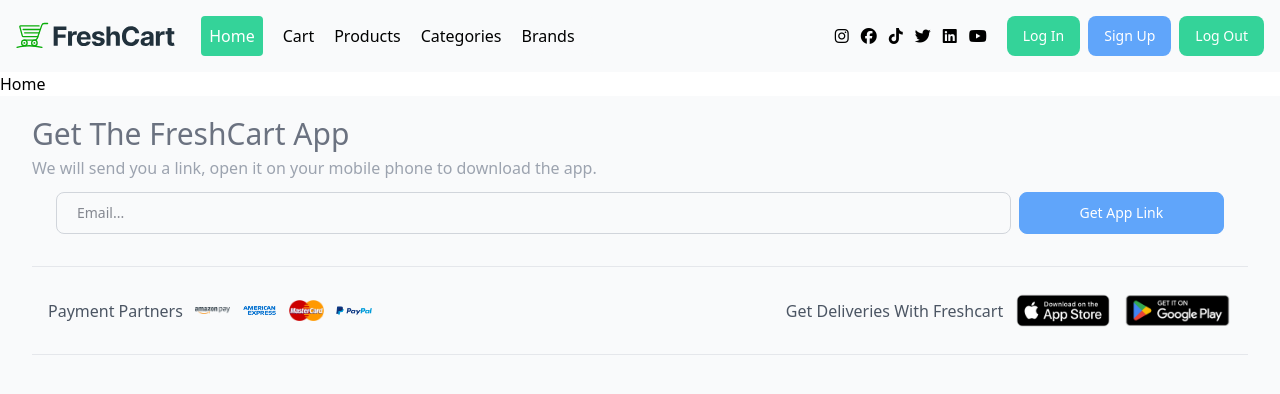
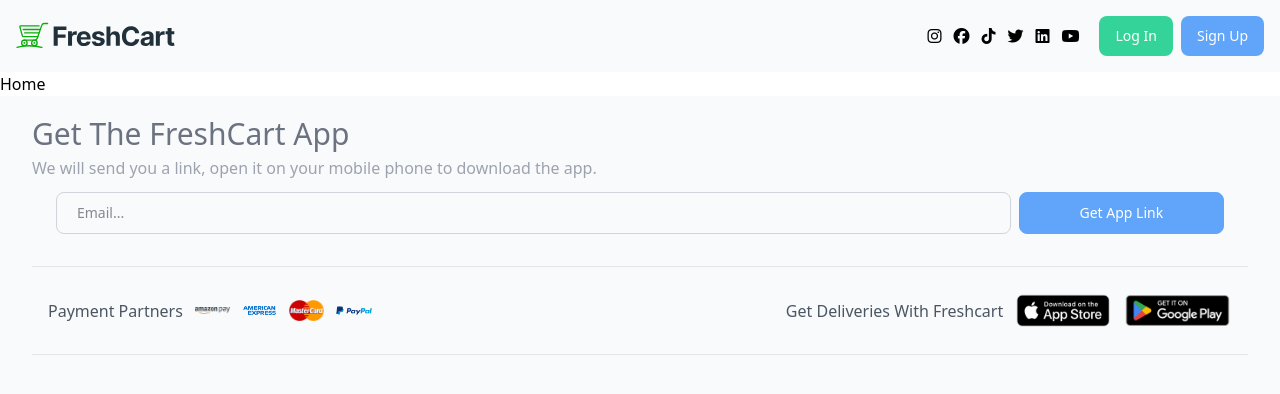
Before and after one commit to mazenamr07/E-Commerce, a React (Vite) app: page / in a window 1280 px wide. Shown: the top 394 px of the page. Built offline with nearby package versions, Linux system fonts and the light colour scheme.

Commit message:
added auth, token

```diff
--- a/src/App.jsx
+++ b/src/App.jsx
@@ -9,6 +9,7 @@ import Brands from "./components/Brands/Brands";
 import Login from "./components/Login/Login";
 import Register from "./components/Register/Register";
 import Error from "./components/Error/Error";
+import AuthContextProvider from "./context/AuthContext";
 
 const routes = createBrowserRouter([
   {
@@ -30,7 +31,9 @@ const routes = createBrowserRouter([
 export default function App() {
   return (
     <>
-      <RouterProvider router={routes} />
+      <AuthContextProvider>
+        <RouterProvider router={routes} />
+      </AuthContextProvider>
     </>
   );
 }
--- a/src/components/Login/Login.jsx
+++ b/src/components/Login/Login.jsx
@@ -1,11 +1,13 @@
 import axios from "axios";
 import { useFormik } from "formik";
-import React, { useState } from "react";
+import React, { useContext, useState } from "react";
 import { useNavigate } from "react-router-dom";
 import * as yup from "yup";
+import { AuthContext } from "../../context/AuthContext";
 
 export default function Login() {
   const navigate = useNavigate();
+  const { setToken } = useContext(AuthContext);
 
   let [errMsg, setErrMsg] = useState(null);
   let [successMsg, setSuccessMsg] = useState(null);
@@ -35,6 +37,9 @@ export default function Login() {
         values
       );
       setSuccessMsg(res.data.message);
+      setToken(res.data.token);
+      localStorage.setItem("token", res.data.token);
+
       setTimeout(() => {
         navigate("/");
       }, 500);
--- a/src/components/Navbar/Navbar.jsx
+++ b/src/components/Navbar/Navbar.jsx
@@ -1,13 +1,18 @@
-import React from "react";
+import React, { useContext, useState } from "react";
 import Logo from "./../../assets/images/freshcart-logo.svg";
-import { Link } from "react-router-dom";
+import { Link, useNavigate } from "react-router-dom";
+import { AuthContext } from "../../context/AuthContext";
 
 export default function Navbar() {
+  const { token, setToken } = useContext(AuthContext);
+  const navigate = useNavigate();
+
+  let [loggingOut, setLoggingOut] = useState(false);
   return (
     <nav className="bg-gray-50 w-full z-20 top-0 start-0">
       <div className="container flex flex-wrap items-center justify-start mx-auto p-4">
         <Link to="" className="flex items-center space-x-3 rtl:space-x-reverse">
-          <img src={Logo} className="h-8" alt="Flowbite Logo" />
+          <img src={Logo} className="h-8" alt="FreshCart Logo" />
         </Link>
 
         <div className="flex md:order-2 space-x-3 md:space-x-0 rtl:space-x-reverse ms-auto">
@@ -66,27 +71,43 @@ export default function Navbar() {
               </a>
             </li>
           </ul>
+          {token ? (
+            <button
+              onClick={() => {
+                setLoggingOut(true);
+
+                setTimeout(() => {
+                  setToken(null);
+                  localStorage.removeItem("token");
+                  setLoggingOut(false);
+                  navigate("/login");
+                }, 500);
+              }}
+              className="flex cursor-pointer items-center text-white capitalize md:ms-2 bg-green-400 hover:bg-green-500 focus:outline-none focus:ring-green-300 font-medium rounded-lg text-sm px-4 py-2 text-center transition-all"
+            >
+              {loggingOut ? "logging out..." : "log out"}
+            </button>
+          ) : null}
+
+          {!token ? (
             <Link
               to="login"
               className="flex items-center text-white capitalize md:ms-2 bg-green-400 hover:bg-green-500 focus:outline-none focus:ring-green-300 font-medium rounded-lg text-sm px-4 py-2 text-center transition-all"
             >
               log in
             </Link>
+          ) : null}
 
+          {!token ? (
             <Link
               to="register"
               className="flex items-center text-white capitalize md:ms-2 bg-blue-400 hover:bg-blue-500 focus:outline-none focus:ring-green-300 font-medium rounded-lg text-sm px-4 py-2 text-center transition-all"
             >
               sign up
             </Link>
+          ) : null}
 
-          <Link
-            to="logout"
-            className="flex items-center text-white capitalize md:ms-2 bg-green-400 hover:bg-green-500 focus:outline-none focus:ring-green-300 font-medium rounded-lg text-sm px-4 py-2 text-center transition-all"
-          >
-            log out
-          </Link>
-
+          {token ? (
             <button
               data-collapse-toggle="navbar-sticky"
               type="button"
@@ -111,8 +132,10 @@ export default function Navbar() {
                 />
               </svg>
             </button>
+          ) : null}
         </div>
 
+        {token ? (
           <div
             className="items-center justify-between hidden w-full md:flex md:w-auto md:order-1 ms-5"
             id="navbar-sticky"
@@ -223,6 +246,7 @@ export default function Navbar() {
               </li>
             </ul>
           </div>
+        ) : null}
       </div>
     </nav>
   );
--- /dev/null
+++ b/src/context/AuthContext.jsx
@@ -0,0 +1,17 @@
+import React, { createContext, useEffect, useState } from "react";
+
+export const AuthContext = createContext();
+export default function AuthContextProvider({ children }) {
+  let [token, setToken] = useState(null);
+  useEffect(() => {
+    setToken(localStorage.getItem("token"));
+  }, []);
+
+  return (
+    <>
+      <AuthContext.Provider value={{ token, setToken }}>
+        {children}
+      </AuthContext.Provider>
+    </>
+  );
+}
```
Lines whose indentation alone changed are shown as unchanged.
